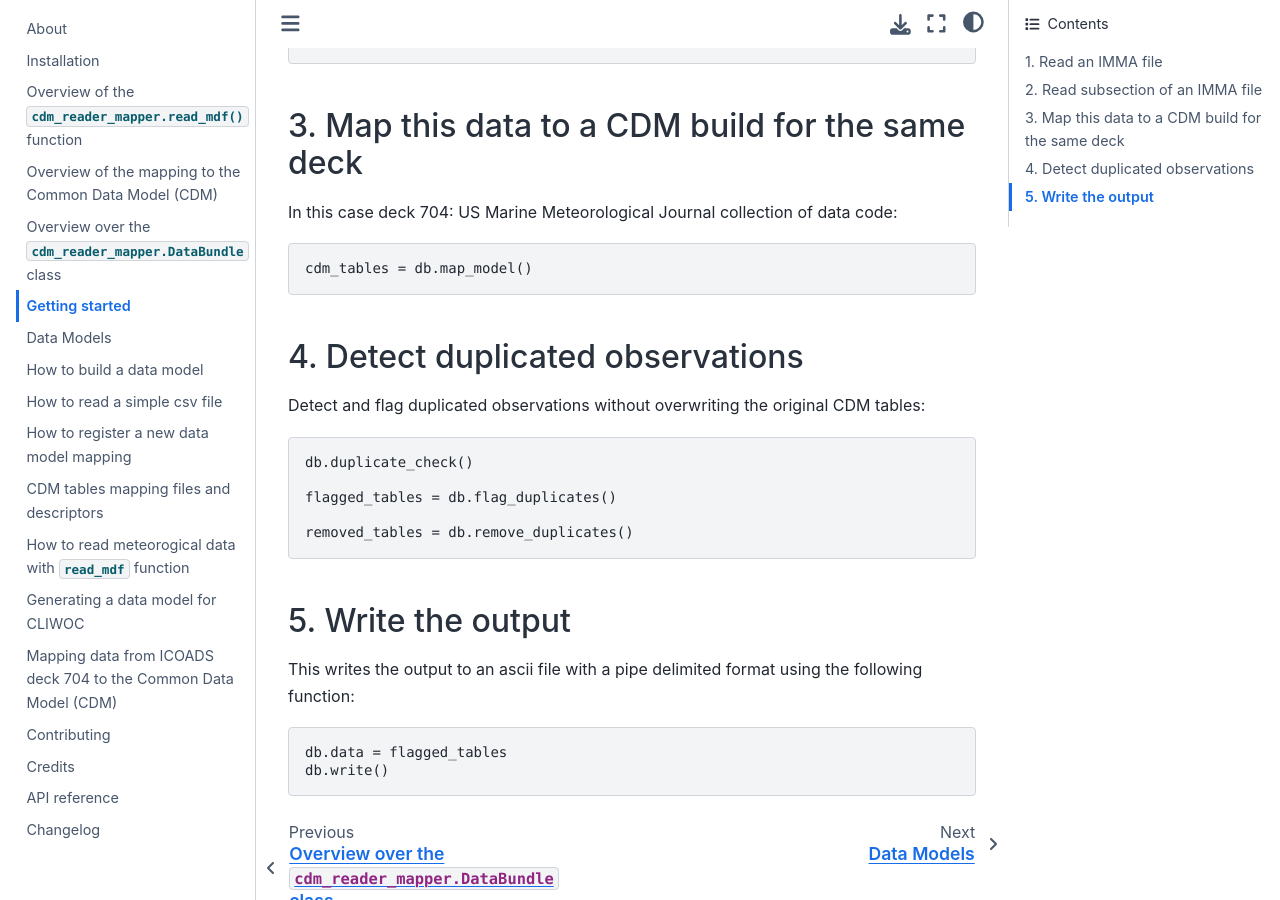
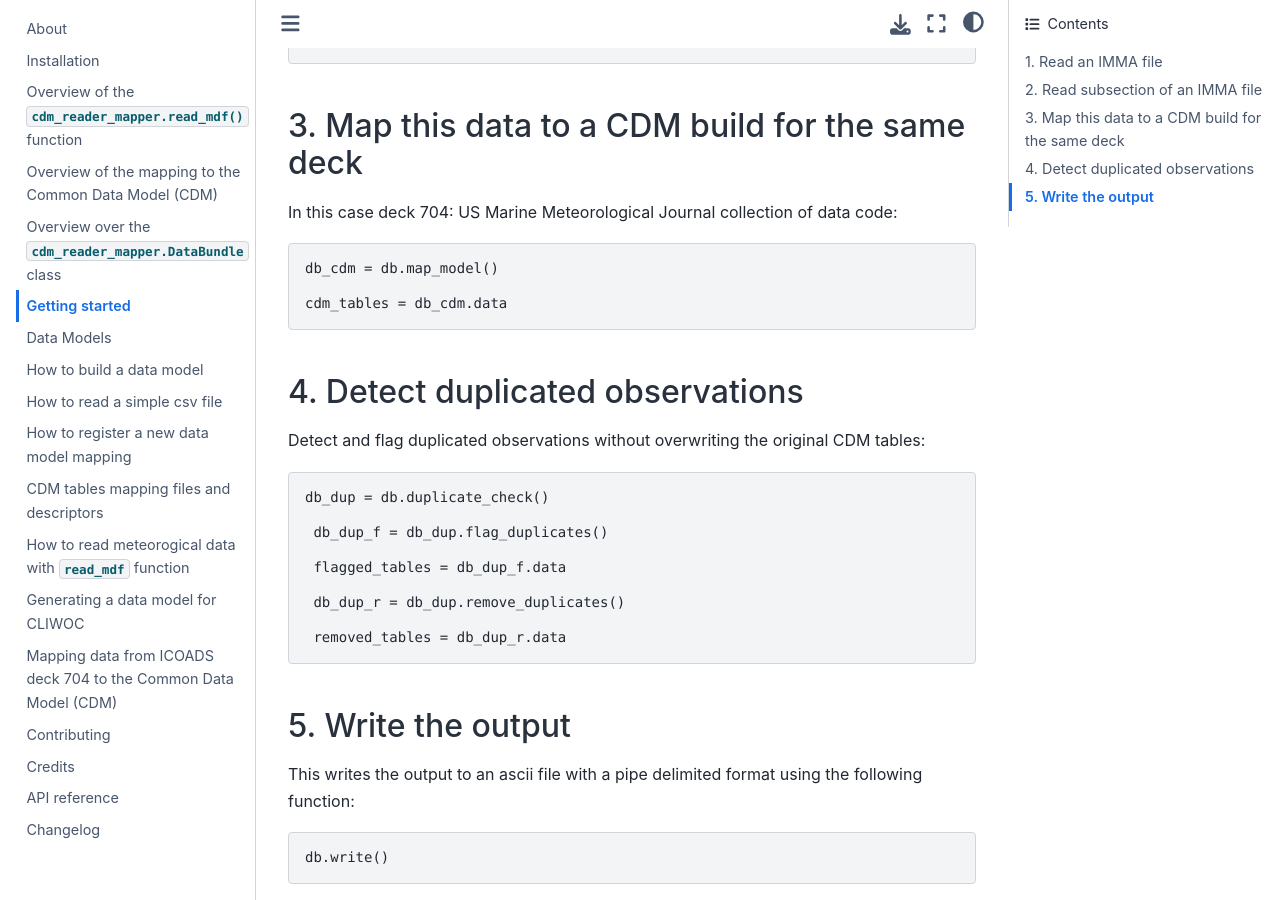
Before and after one commit to glamod/cdm_reader_mapper, a Sphinx documentation site: the page built from docs/getting-started.rst, in a window 1280 px wide and 900 px high, scrolled down 573 px. Built offline with Sphinx 7.4.7 and the Sphinx Book theme 1.1.4, drawn with Linux system fonts in a browser that asks for light colours.

```diff
--- a/docs/getting-started.rst
+++ b/docs/getting-started.rst
@@ -40,7 +40,9 @@ In this case deck 704: US Marine Meteorological Journal collection of data code:
 
 .. code-block:: console
 
-    cdm_tables = db.map_model()
+    db_cdm = db.map_model()
+
+    cdm_tables = db_cdm.data
 
 4. Detect duplicated observations
 ~~~~~~~~~~~~~~~~~~~~~~~~~~~~~~~~~
@@ -49,11 +51,15 @@ Detect and flag duplicated observations without overwriting the original CDM tab
 
 .. code-block:: console
 
-    db.duplicate_check()
+    db_dup = db.duplicate_check()
 
-    flagged_tables = db.flag_duplicates()
+     db_dup_f = db_dup.flag_duplicates()
 
-    removed_tables = db.remove_duplicates()
+     flagged_tables = db_dup_f.data
+
+     db_dup_r = db_dup.remove_duplicates()
+
+     removed_tables = db_dup_r.data
 
 5. Write the output
 ~~~~~~~~~~~~~~~~~~~
@@ -61,5 +67,4 @@ This writes the output to an ascii file with a pipe delimited format using the f
 
 .. code-block:: console
 
-    db.data = flagged_tables
     db.write()
--- a/docs/tool-overview-mapper.rst
+++ b/docs/tool-overview-mapper.rst
@@ -23,7 +23,9 @@ Workflow
 
    db = read_mdf(filepath, imodel=imodel)
 
-   cdm_tables = db.map_model()
+   db_cdm = db.map_model()
+
+   cdm_tables = db_cdm.data
 
 .. note:: Set ``inplace`` to True to overwrite :py:attr:`DataBundle.data`:
 
```
Also changed, not shown: README.rst (+6 -4 lines), docs/tool-overview-databundle.rst (+6 -4 lines).
